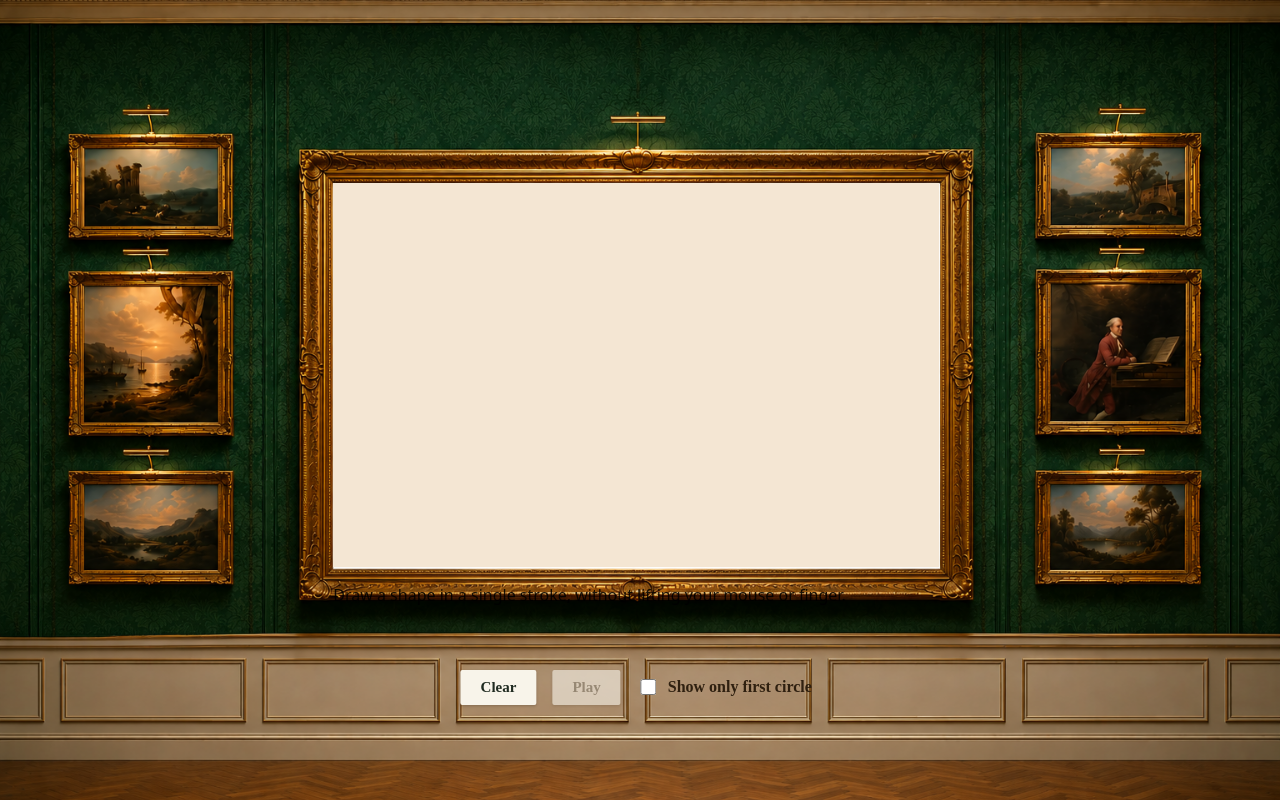
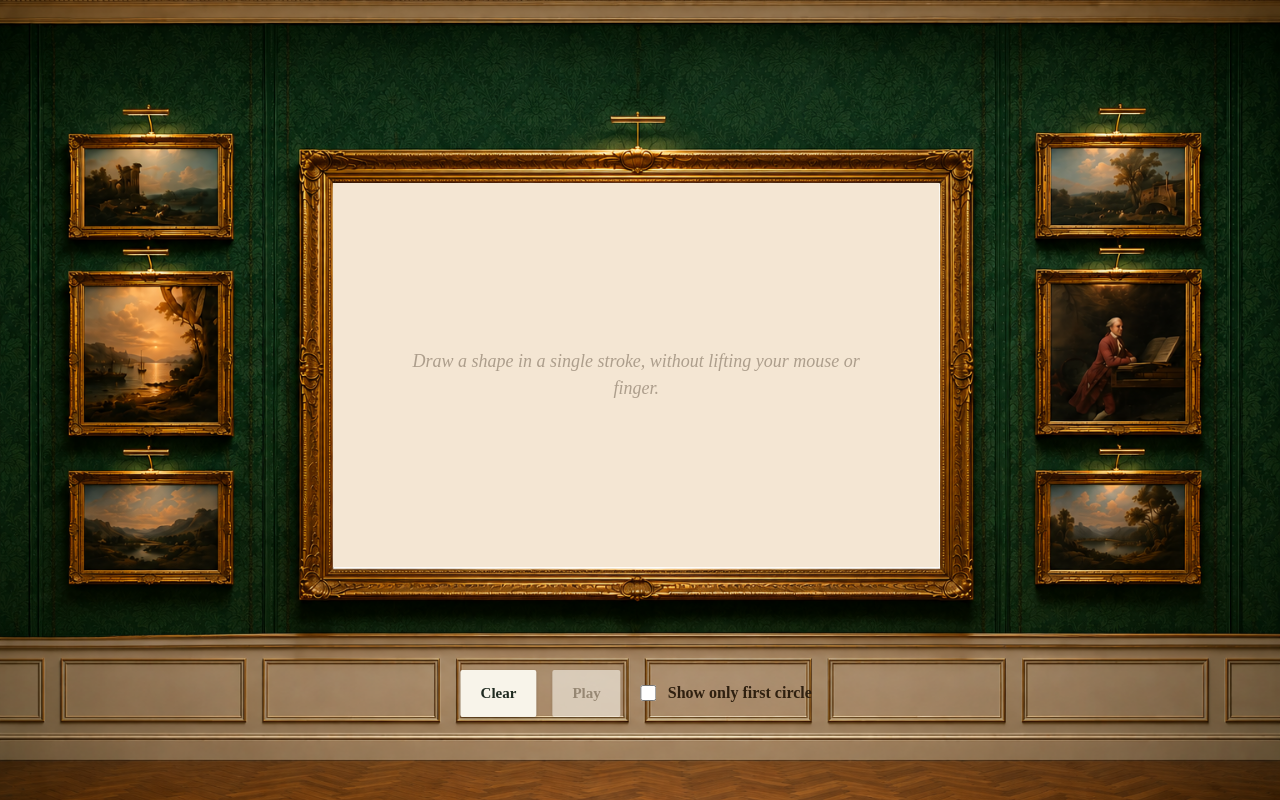
Before and after one commit to ishika-sancheti/draw-something-app, a React (Vite) app: page / in a window 1280 px wide. Built offline with nearby package versions, Linux system fonts and the light colour scheme.

Commit message:
Updated animation and text

```diff
--- a/src/App.css
+++ b/src/App.css
@@ -38,7 +38,7 @@
 
 .btn {
   font-family: 'Cormorant Garamond', serif;
-  padding: 9px 20px;
+  padding: 15px 20px;
   font-size: 15px;
   font-weight: 600;
   color: #1f2a20;
@@ -93,3 +93,21 @@
   height: 100%;
   display: block;
 }
+
+.canvas-placeholder {
+  position: absolute;
+  inset: 0;
+  display: flex;
+  align-items: center;
+  justify-content: center;
+  text-align: center;
+  padding: 0 12%;
+  margin: 0;
+  font-family: 'Cormorant Garamond', serif;
+  font-size: 18px;
+  font-style: italic;
+  color: #2a1a0a;
+  opacity: 0.35;
+  filter: blur(0.3px);
+  pointer-events: none;
+}
```
